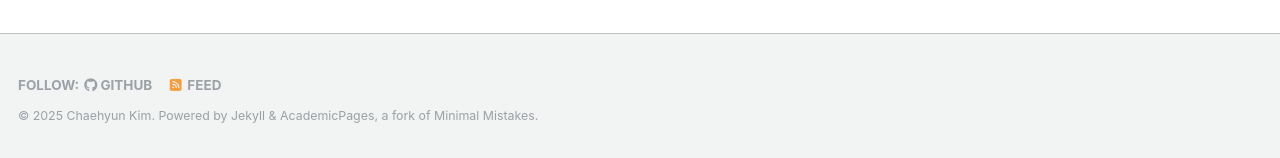
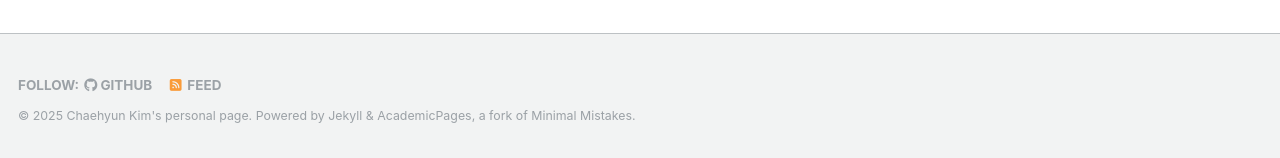
Before and after one commit to kchyun/kchyun.github.io, a Jekyll site: the page built from _pages/talkmap.html, in a window 1280 px wide and 1317 px high. Shown: the part 1156-1314 px from the top of the window. Built offline with Jekyll 4.4.1, drawn with Linux system fonts in a browser that asks for light colours; nearby versions of some CDN libraries; some web fonts are replaced.

Commit message:
update name

```diff
--- a/_config.yml
+++ b/_config.yml
@@ -10,7 +10,7 @@
 locale                   : "en-US"
 title                    : "Chaehyun Kim"
 title_separator          : "|"
-name                     : &name "Chaehyun Kim"
+name                     : "Chaehyun Kim's personal page"
 description              : &description "Chaehyun Kim's personal page"
 url                      : https://kchyun.github.io # the base hostname & protocol for your site e.g. "https://mmistakes.github.io"
 baseurl                  : "" # the subpath of your site, e.g. "/blog"
```
